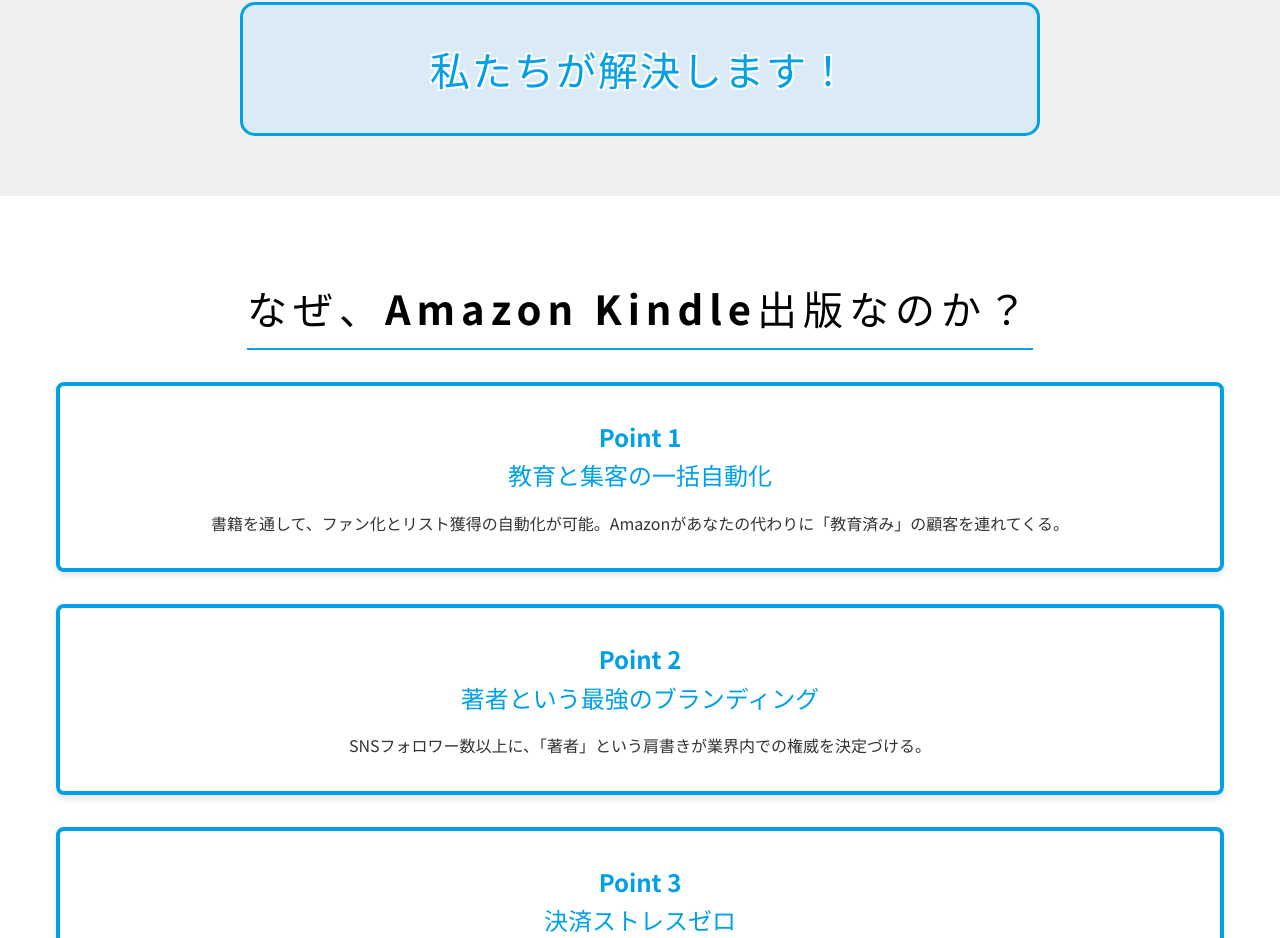
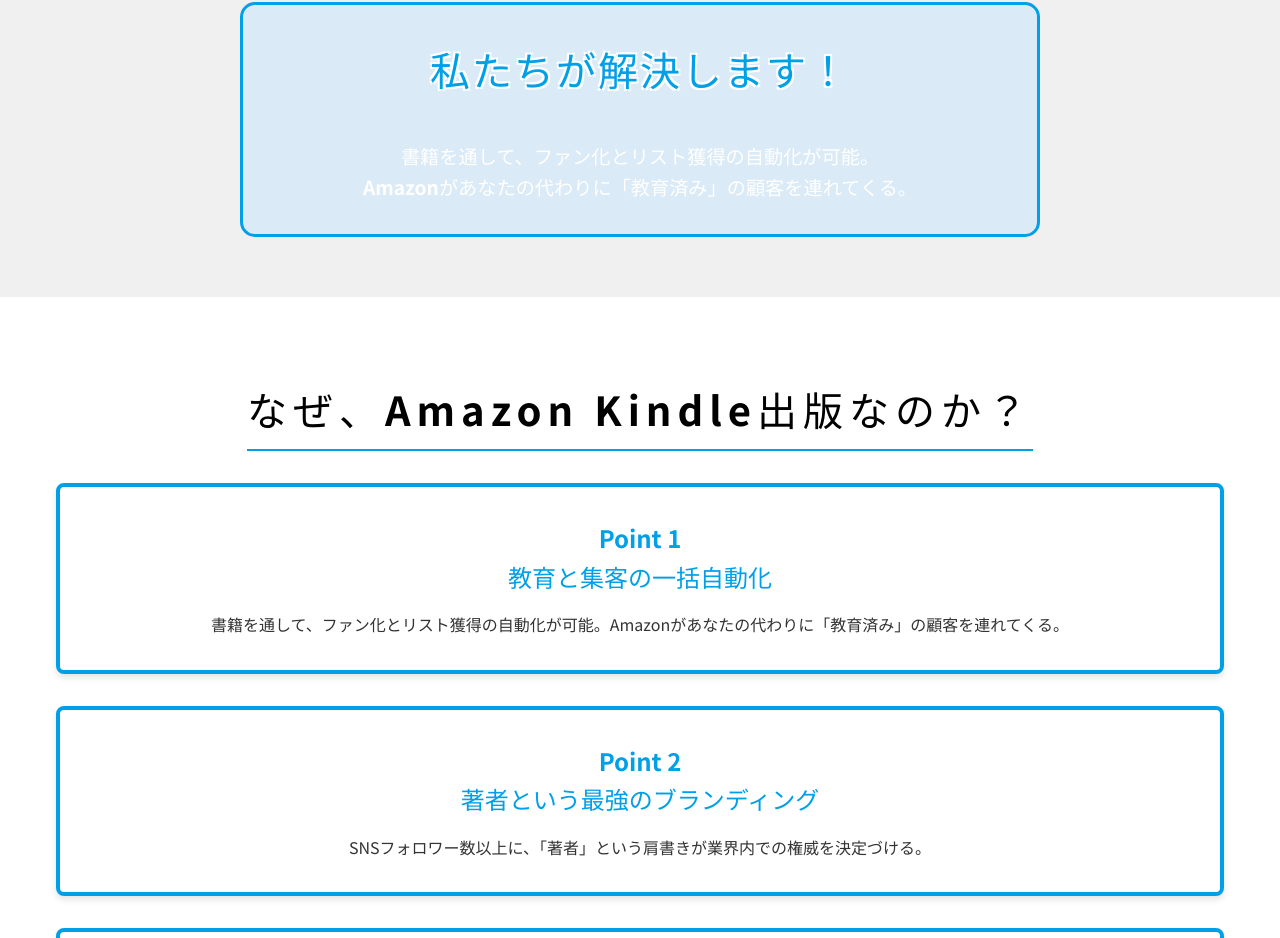
Before and after one commit to rikutoaimanga-max/Kindle-Publishing-Homepage, a React (Vite) app: page / in a window 1280 px wide. Shown: the part 2440-3378 px from the top of the page. Built offline with nearby package versions, Linux system fonts and the light colour scheme.

Commit message:
Content: Add detailed text to Problem section banner

```diff
--- a/src/components/Problem.jsx
+++ b/src/components/Problem.jsx
@@ -163,6 +163,18 @@ const Problem = () => {
                     }}>
                         私たちが解決します！
                     </div>
+                    <div style={{
+                        fontSize: 'clamp(1rem, 2.5vw, 1.2rem)',
+                        fontWeight: 'bold',
+                        color: 'var(--color-primary)', // Changed to primary color for better readability against the background
+                        textAlign: 'center',
+                        lineHeight: '1.6',
+                        width: '100%',
+                        marginTop: '0.5rem'
+                    }}>
+                        書籍を通して、ファン化とリスト獲得の自動化が可能。<br />
+                        Amazonがあなたの代わりに「教育済み」の顧客を連れてくる。
+                    </div>
                 </div>
             </div>
         </section>
```
